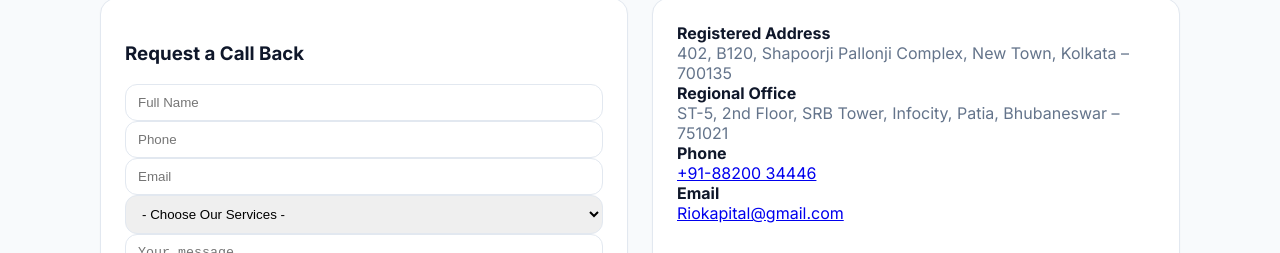
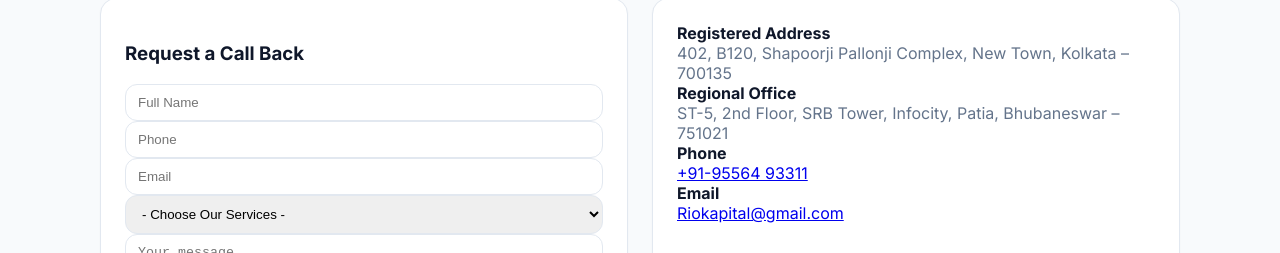
Before and after one commit to Rakeshpradhan12/fundaura-Investment-advisory, a React (Vite) app: page / in a window 1280 px wide. Shown: the part 3461-3714 px from the top of the page. Built offline with nearby package versions, Linux system fonts and the light colour scheme.

Commit message:
commited

```diff
--- a/src/data/site.ts
+++ b/src/data/site.ts
@@ -53,7 +53,7 @@
   contact: {
     address1: '402, B120, Shapoorji Pallonji Complex, New Town, Kolkata – 700135',
     address2: 'ST-5, 2nd Floor, SRB Tower, Infocity, Patia, Bhubaneswar – 751021',
-    phone: '+91-88200 34446',
+    phone: '+91-95564 93311',
     email: 'Riokapital@gmail.com'
   },
   sebi: {
@@ -168,7 +168,7 @@
   pricing: [
     { name: 'Standard', price: '₹2,999/mo', features: ['Basic signals', 'Email support', 'Monthly summary'] },
     { name: 'Ultra ', price: '₹4,999/mo', features: ['Priority alerts', 'Phone support', 'Weekly review call'] },
-    {name: 'Max', price: '₹6,999/mo', features: [`Personalized Support `,'Expert Analysis',]},
+    { name: 'Max', price: '₹6,999/mo', features: [`Personalized Support `, 'Expert Analysis',] },
     { name: 'Custom', price: '₹7,999/mo', features: ['Custom strategies', 'Dedicated RM', 'Detailed reporting'] }
   ],
   social: [
```
Also changed, not shown: 3 other files (tests, documents, lock files or other folders).
